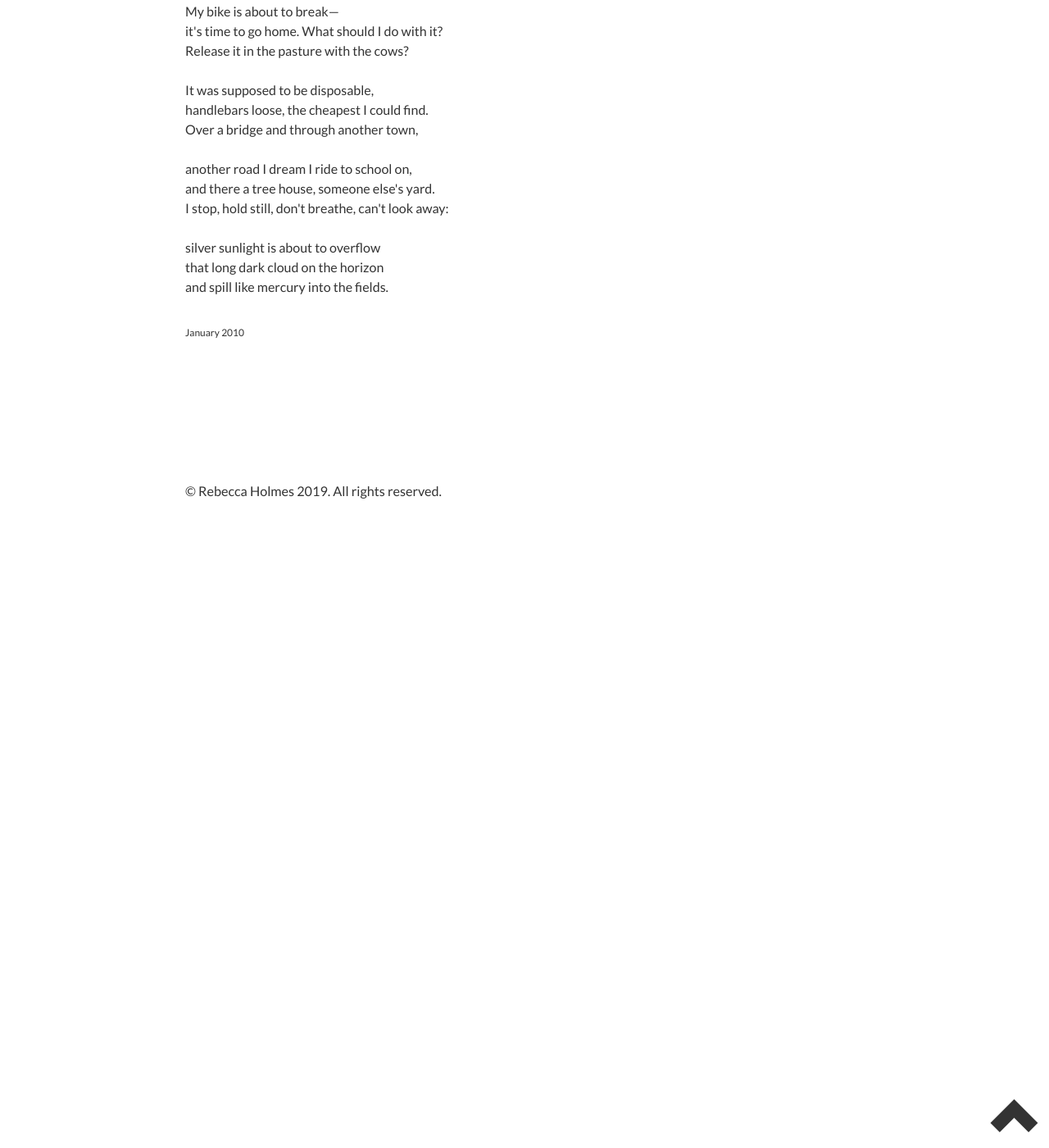
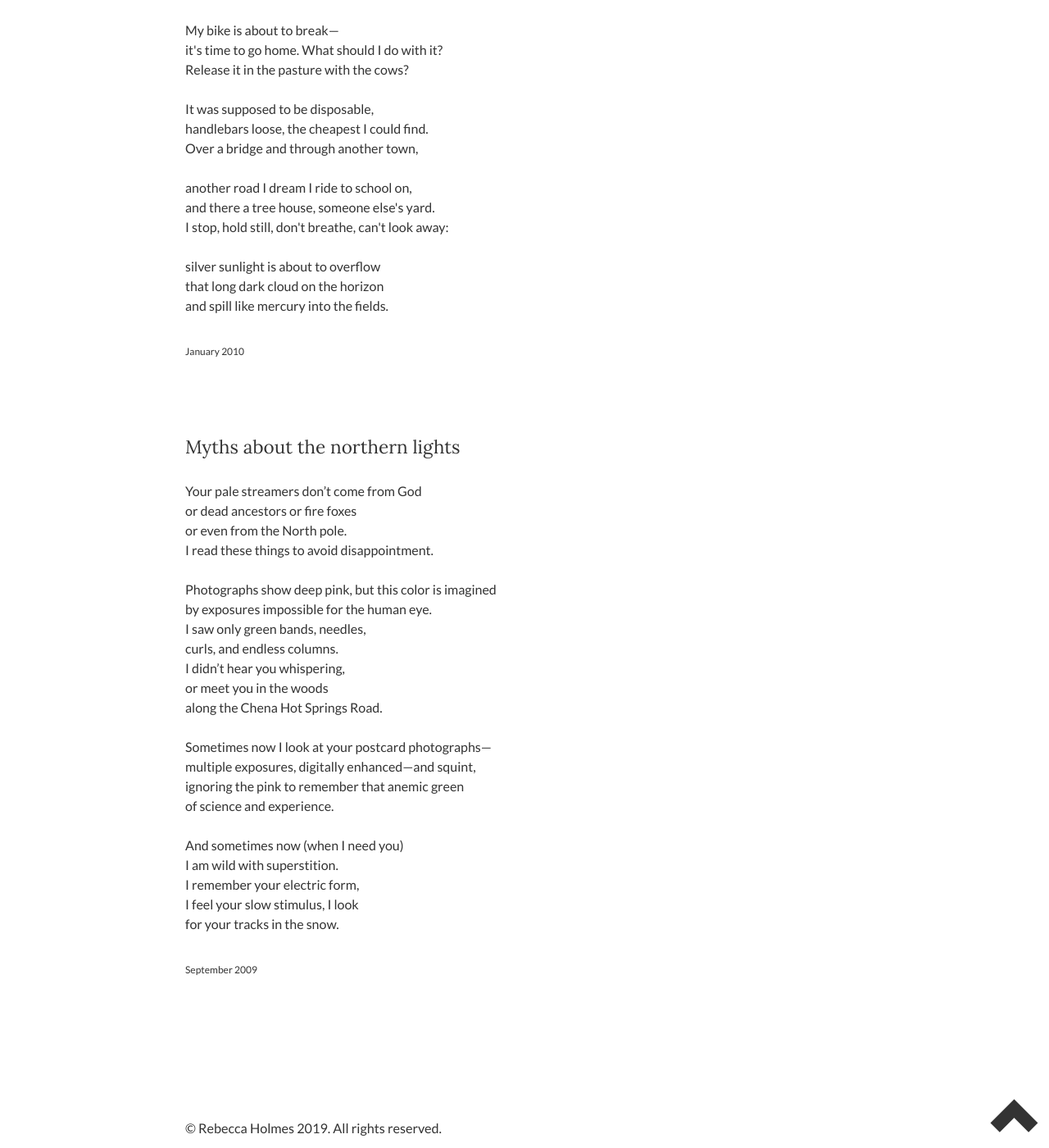
Before and after one commit to piscisvolans/piscisvolans.github.io, a Jekyll site: the page built from poetry.md, in a window 1280 px wide and 1400 px high, scrolled down 8643 px. Shown: the whole window at 82% size. Built offline with Jekyll 4.4.1, drawn with Linux system fonts in a browser that asks for light colours; nearby versions of some CDN libraries; some web fonts are replaced; comment, search, counter and statistics services are not loaded; before the commit the page ends 9273 px from its top, so only the background shows below that; some of the changed text lies outside the part shown.

Commit message:
Add Northern Lights

```diff
--- a/poetry.md
+++ b/poetry.md
@@ -14,6 +14,7 @@ Poems on all the major topics: cats, dreams, and the end of the world.
 * [Los Alamos, 2010](#los-alamos-2010)
 * [Living fossils](#living-fossils)
 * [Leaving Holland](#leaving-holland)
+* [Myths about the northern lights](#northern-lights)
 <hr>
 <br>
 <br>
@@ -343,3 +344,31 @@ that long dark cloud on the horizon
 and spill like mercury into the fields.
 </pre>
 <p class="date">January 2010</p>
+
+<h2 id="northern-lights">Myths about the northern lights</h2>
+<pre class="poem">
+Your pale streamers don’t come from God
+or dead ancestors or fire foxes
+or even from the North pole.
+I read these things to avoid disappointment.
+
+Photographs show deep pink, but this color is imagined
+by exposures impossible for the human eye.
+I saw only green bands, needles,
+curls, and endless columns.
+I didn’t hear you whispering,
+or meet you in the woods
+along the Chena Hot Springs Road.
+
+Sometimes now I look at your postcard photographs—
+multiple exposures, digitally enhanced—and squint,
+ignoring the pink to remember that anemic green
+of science and experience.
+
+And sometimes now (when I need you)
+I am wild with superstition.
+I remember your electric form,
+I feel your slow stimulus, I look
+for your tracks in the snow.
+</pre>
+<p class="date">September 2009</p>
```
